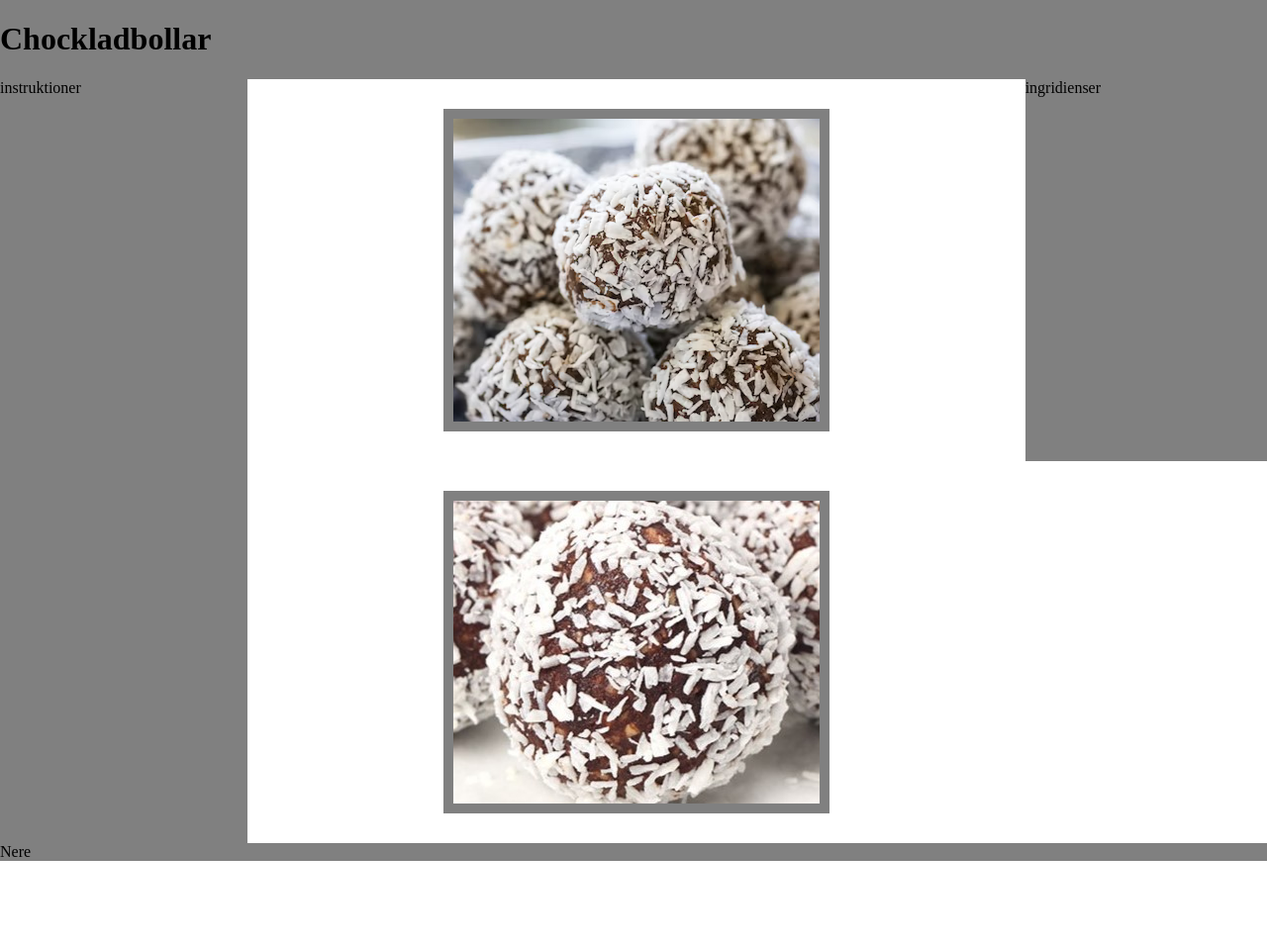
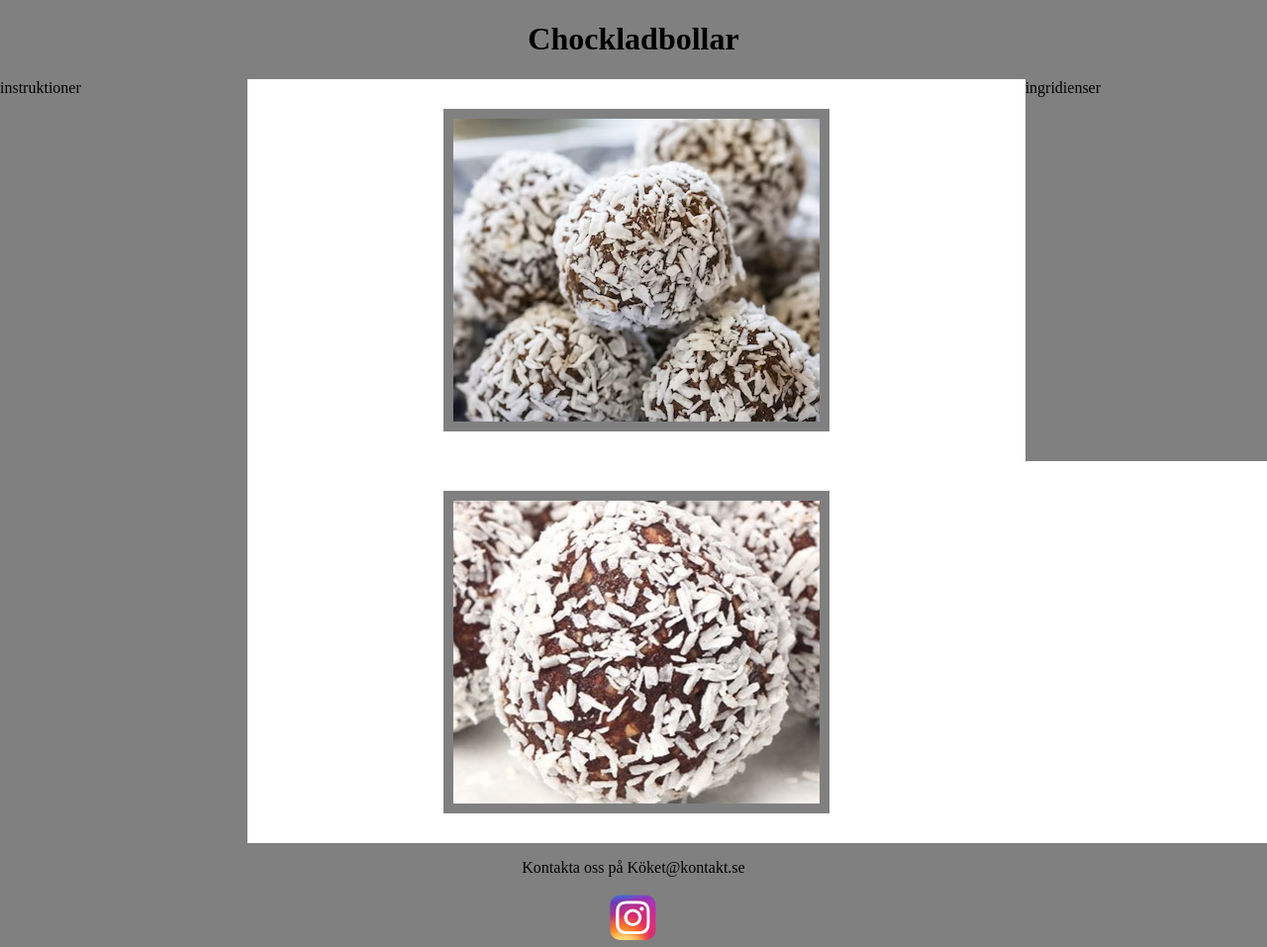
Before and after one commit to TE22E-Valentino-Markouch/projekt_mat_recept, a plain HTML site: page Mat/index.html in a window 1280 px wide. Shown: the whole page at 99% size. Before the commit the page ends 870 px from the top, so only its background shows below. Drawn offline with Linux system fonts and the light colour scheme; a web font is replaced by a local one.

Commit message:
Fixat text i footer och fixatr fonts

```diff
--- a/Mat/index.html
+++ b/Mat/index.html
@@ -42,8 +42,12 @@ ingridienser
 </div>
 
     <footer>
+        <nav>
 
-        Nere
+            <p id="footer_text">Kontakta oss på Köket@kontakt.se</p>
+
+            <img src="img/InstagramLogo.png" alt="InstagramLogo" id="instagramLogo">
+        </nav>
 
     </footer>
 </body>
--- a/Mat/style.css
+++ b/Mat/style.css
@@ -12,6 +12,7 @@ header {
   grid-row-start: 1;
   grid-row-end: 2;
   background-color: gray;
+  text-align: center;
 }
 footer {
   grid-column-start: 1;
@@ -19,6 +20,7 @@ footer {
   grid-row-start: 4;
   grid-row-end: 5;
   background-color: gray;
+  text-align: center;
 }
 #instruktioner {
   /* width: 650px;
@@ -65,3 +67,16 @@ footer {
 #rubrik {
   font-family: "Agbalumo";
 }
+
+#instagramLogo {
+  width: 4%;
+
+}
+
+#footer_text {
+
+}
+
+nav {
+
+}
```
